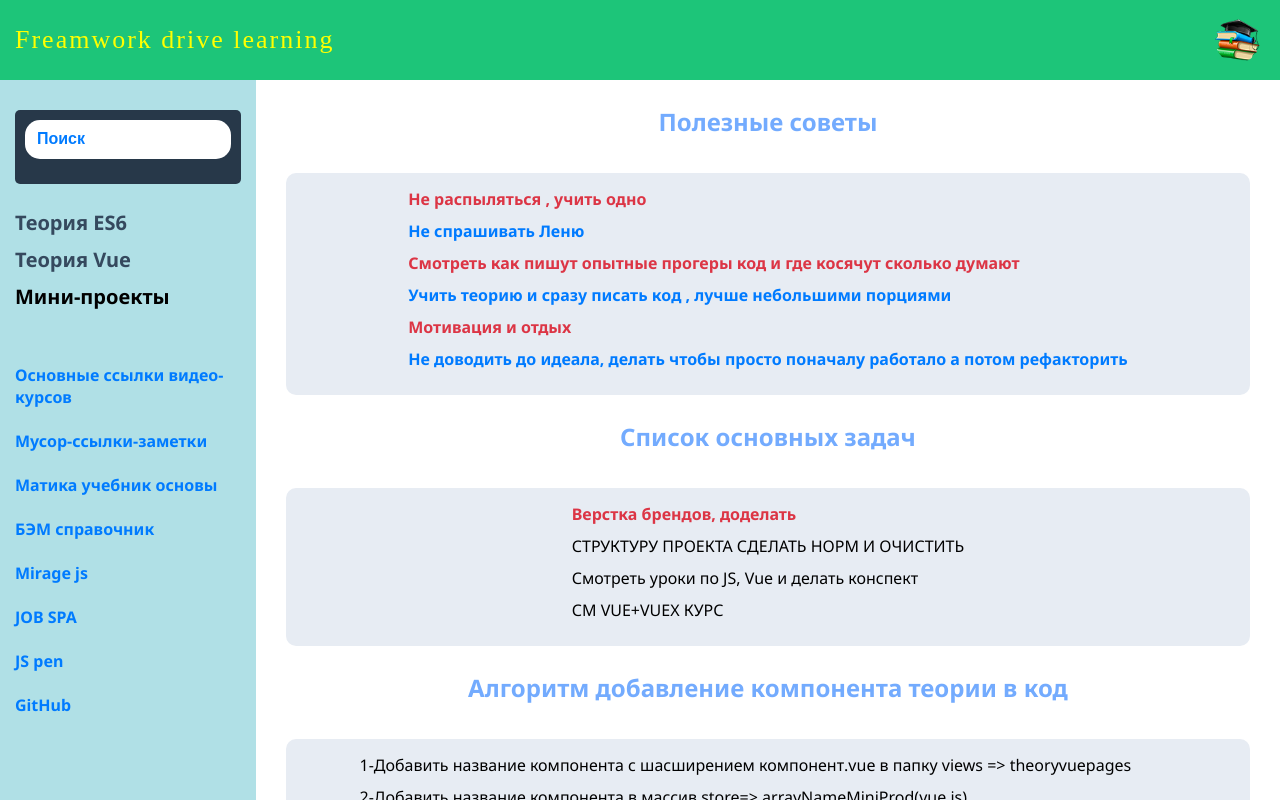
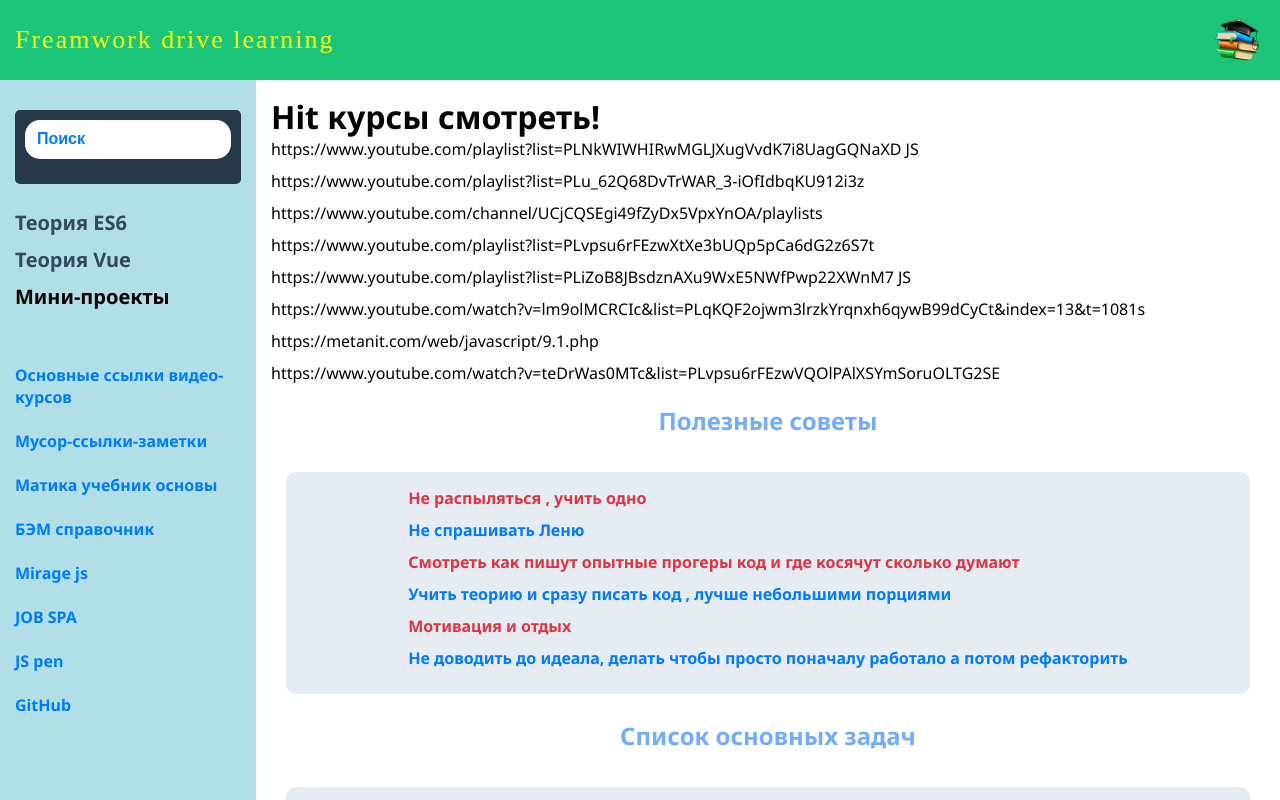
Before and after one commit to cossack-don/textbook, a Vue app: page /#/ in a window 1280 px wide. Built offline with nearby package versions, Linux system fonts and the light colour scheme; a web font is replaced by a local one.

Commit message:
add new links

```diff
--- a/src/views/Home.vue
+++ b/src/views/Home.vue
@@ -1,5 +1,22 @@
 <template>
   <div>
+    <h1>Hit курсы смотреть!</h1>
+    <ul>
+      <li>https://www.youtube.com/playlist?list=PLNkWIWHIRwMGLJXugVvdK7i8UagGQNaXD JS</li>
+      <li>https://www.youtube.com/playlist?list=PLu_62Q68DvTrWAR_3-iOfIdbqKU912i3z</li>
+      <li>https://www.youtube.com/channel/UCjCQSEgi49fZyDx5VpxYnOA/playlists</li>
+      <li>https://www.youtube.com/playlist?list=PLvpsu6rFEzwXtXe3bUQp5pCa6dG2z6S7t</li>
+      <li>https://www.youtube.com/playlist?list=PLiZoB8JBsdznAXu9WxE5NWfPwp22XWnM7  JS</li>
+
+      <li></li>
+      <li>https://www.youtube.com/watch?v=lm9olMCRCIc&list=PLqKQF2ojwm3lrzkYrqnxh6qywB99dCyCt&index=13&t=1081s</li>
+      <li></li>
+      <li></li>
+      <li></li>
+      <li></li>
+      <li>https://metanit.com/web/javascript/9.1.php</li>
+      <li>https://www.youtube.com/watch?v=teDrWas0MTc&list=PLvpsu6rFEzwVQOlPAlXSYmSoruOLTG2SE</li>
+    </ul>
 
     <h2 class="template-title-component">Полезные советы</h2>
     <div class="template-code-component-wrapper">
--- a/src/views/theoryJsPages/Methods for Array.vue
+++ b/src/views/theoryJsPages/Methods for Array.vue
@@ -119,6 +119,14 @@
     function expression let sum1 = function(a,b) { return a+b}
 
     <!-- THIS -->
+
+    сall apply bind
+
+    bind создает обертку не вызывает функцию
+
+    call-
+
+    почитать еще про this.call,apply,bind,каллбек,рекурсию,
   </div>
 </template>
 
```
